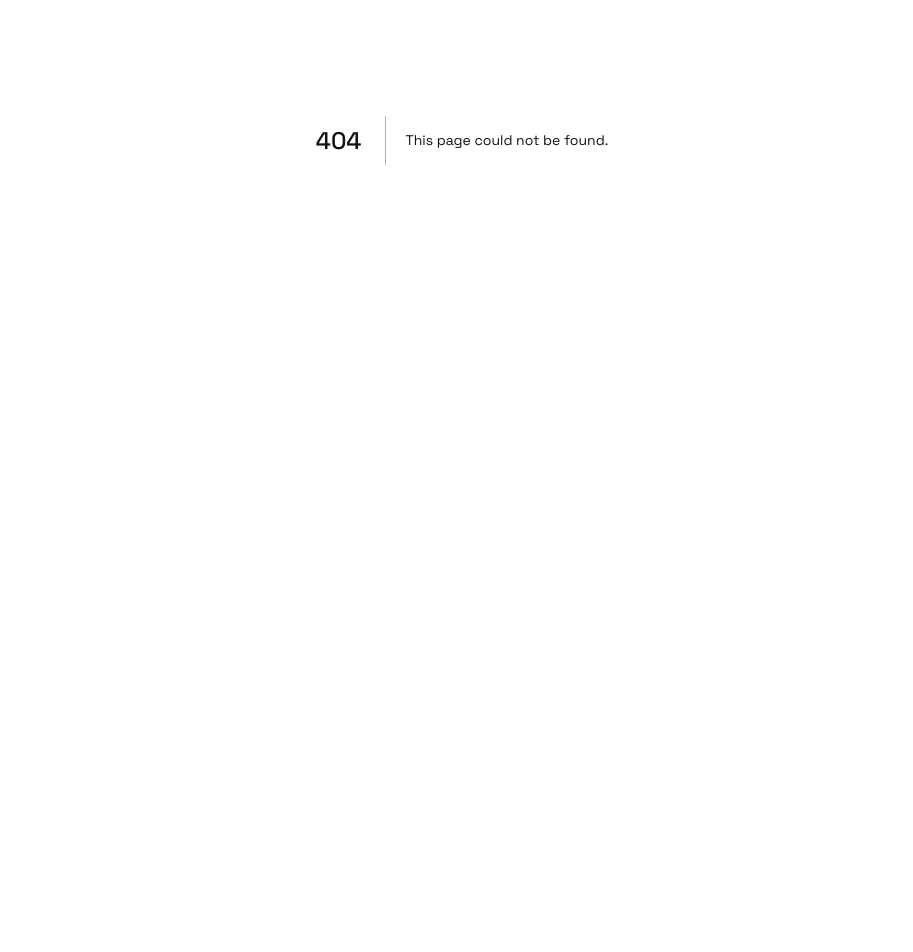
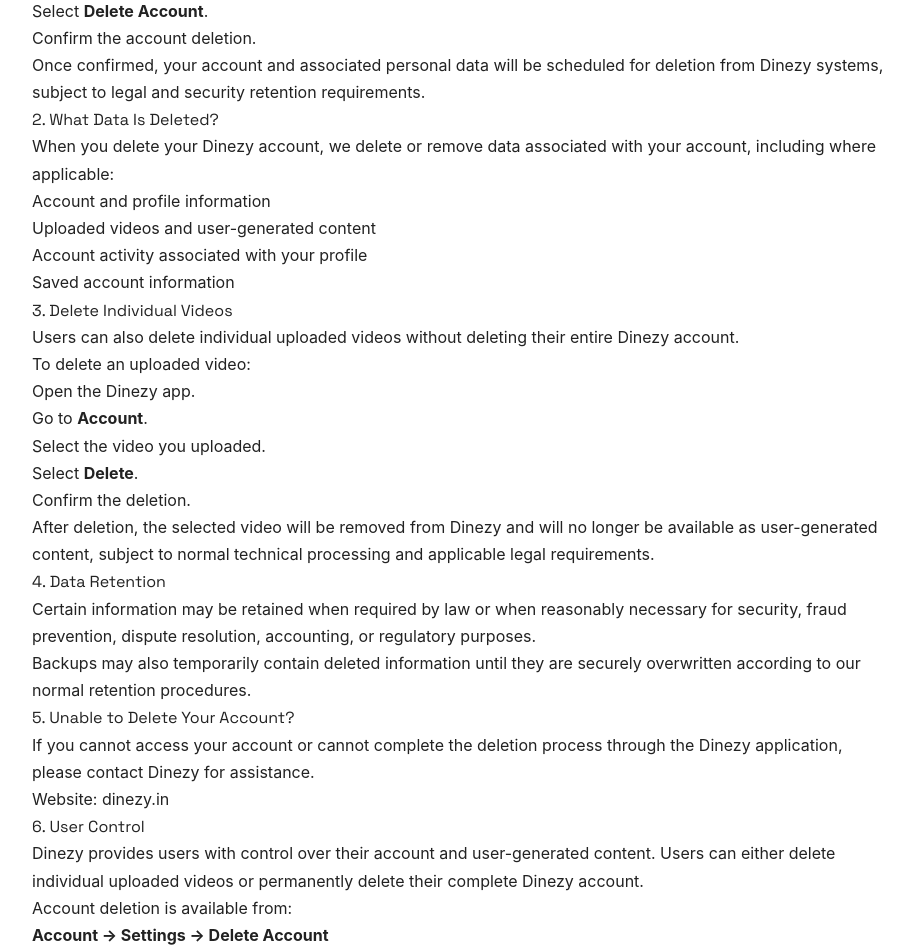
Before and after one commit to Aniikettawde/menuai, a Next.js app: page /dinezyapp/delete in a window 1280 px wide. Before the commit this address had no page. Shown: the part 260-1212 px from the top of the page, without its empty margins (178-1091 px from the left). Before the commit the page ends 800 px from the top, so only its background shows below. Built offline with nearby package versions, Linux system fonts and the light colour scheme.

Commit message:
Describe what you changed

```diff
--- /dev/null
+++ b/src/app/dinezyapp/delete/page.tsx
@@ -0,0 +1,142 @@
+export default function AccountDeletionPage() {
+  return (
+    <main
+      style={{
+        maxWidth: "900px",
+        margin: "0 auto",
+        padding: "40px 20px",
+        fontFamily:
+          '-apple-system, BlinkMacSystemFont, "Segoe UI", Roboto, Arial, sans-serif',
+        color: "#222",
+        lineHeight: 1.7,
+      }}
+    >
+      <h1>Account & Data Deletion</h1>
+
+      <p style={{ color: "#666" }}>
+        Last updated: August 22, 2026
+      </p>
+
+      <section>
+        <h2>1. Account Deletion</h2>
+
+        <p>
+          Dinezy allows users to permanently delete their account directly
+          from the Dinezy application.
+        </p>
+
+        <p>To delete your Dinezy account:</p>
+
+        <ol>
+          <li>Open the Dinezy app.</li>
+          <li>Go to <strong>Account</strong>.</li>
+          <li>Open <strong>Settings</strong>.</li>
+          <li>Select <strong>Delete Account</strong>.</li>
+          <li>Confirm the account deletion.</li>
+        </ol>
+
+        <p>
+          Once confirmed, your account and associated personal data will be
+          scheduled for deletion from Dinezy systems, subject to legal and
+          security retention requirements.
+        </p>
+      </section>
+
+      <section>
+        <h2>2. What Data Is Deleted?</h2>
+
+        <p>
+          When you delete your Dinezy account, we delete or remove data
+          associated with your account, including where applicable:
+        </p>
+
+        <ul>
+          <li>Account and profile information</li>
+          <li>Uploaded videos and user-generated content</li>
+          <li>Account activity associated with your profile</li>
+          <li>Saved account information</li>
+        </ul>
+      </section>
+
+      <section>
+        <h2>3. Delete Individual Videos</h2>
+
+        <p>
+          Users can also delete individual uploaded videos without deleting
+          their entire Dinezy account.
+        </p>
+
+        <p>To delete an uploaded video:</p>
+
+        <ol>
+          <li>Open the Dinezy app.</li>
+          <li>Go to <strong>Account</strong>.</li>
+          <li>Select the video you uploaded.</li>
+          <li>Select <strong>Delete</strong>.</li>
+          <li>Confirm the deletion.</li>
+        </ol>
+
+        <p>
+          After deletion, the selected video will be removed from Dinezy and
+          will no longer be available as user-generated content, subject to
+          normal technical processing and applicable legal requirements.
+        </p>
+      </section>
+
+      <section>
+        <h2>4. Data Retention</h2>
+
+        <p>
+          Certain information may be retained when required by law or when
+          reasonably necessary for security, fraud prevention, dispute
+          resolution, accounting, or regulatory purposes.
+        </p>
+
+        <p>
+          Backups may also temporarily contain deleted information until they
+          are securely overwritten according to our normal retention
+          procedures.
+        </p>
+      </section>
+
+      <section>
+        <h2>5. Unable to Delete Your Account?</h2>
+
+        <p>
+          If you cannot access your account or cannot complete the deletion
+          process through the Dinezy application, please contact Dinezy for
+          assistance.
+        </p>
+
+        <p>
+          Website:{" "}
+          <a
+            href="https://dinezy.in"
+            target="_blank"
+            rel="noopener noreferrer"
+          >
+            dinezy.in
+          </a>
+        </p>
+      </section>
+
+      <section>
+        <h2>6. User Control</h2>
+
+        <p>
+          Dinezy provides users with control over their account and
+          user-generated content. Users can either delete individual uploaded
+          videos or permanently delete their complete Dinezy account.
+        </p>
+
+        <p>
+          Account deletion is available from:
+        </p>
+
+        <p>
+          <strong>Account → Settings → Delete Account</strong>
+        </p>
+      </section>
+    </main>
+  );
+}
```
Also changed, not shown: 1 other file (tests, documents, lock files or other folders).
